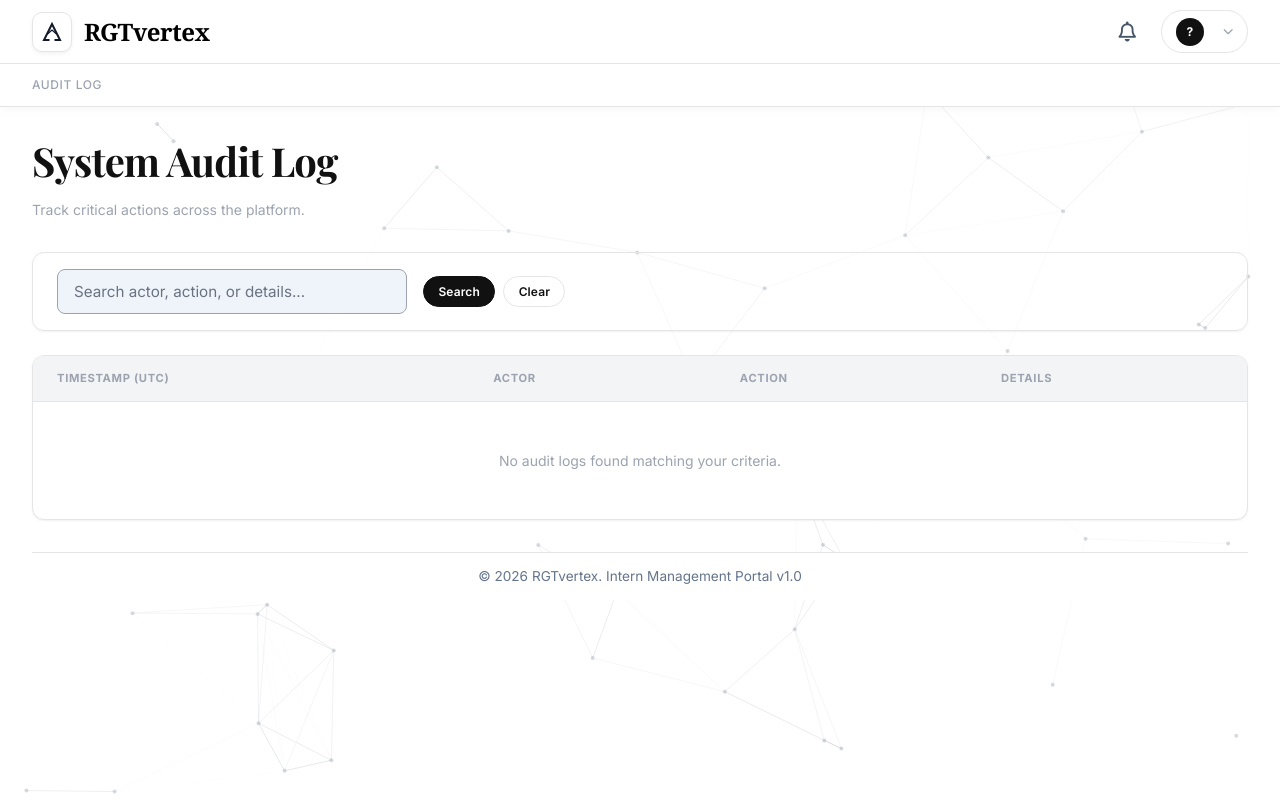
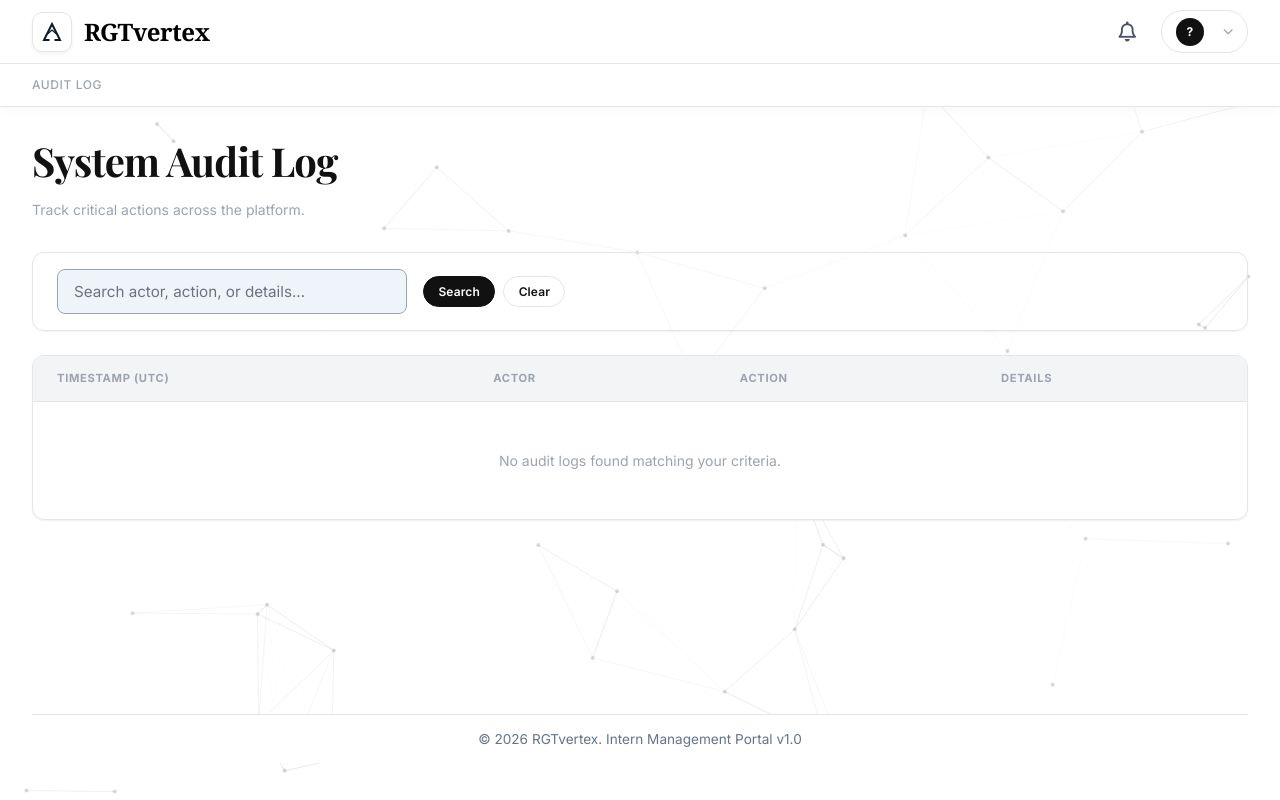
Before and after one commit to RGTvertex-web/Attendance-Portal-try, a Python web app: template templates/admin/audit.html in a window 1280 px wide. Run offline with Jinja, Linux system fonts and the light colour scheme; the template is opened without the code that fills it, so the values that code supplies are empty; some libraries are stand-ins or nearby versions.

Commit message:
Update base_dashboard.html

```diff
--- a/templates/base_dashboard.html
+++ b/templates/base_dashboard.html
@@ -309,8 +309,9 @@
 
     {% block content %}{% endblock %}
 
+    <div style="flex-grow: 1; min-height: 2rem;"></div>
     <!-- Footer -->
-    <footer style="position: sticky; bottom: 0; background: var(--color-surface, #fff); padding: 0.85rem 1rem; border-top: 1px solid var(--color-border, #e2e8f0); color: var(--text-muted, #64748b); font-size: 0.85rem; text-align: center; z-index: 10;">
+    <footer style="position: sticky; bottom: 0; background: var(--color-surface, #fff); padding: 0.85rem 1rem; border-top: 1px solid var(--color-border, #e2e8f0); color: var(--text-muted, #64748b); font-size: 0.85rem; text-align: center; z-index: 10; margin-top: auto;">
       &copy; 2026 RGTvertex. Intern Management Portal v1.0
     </footer>
   </main>
```
